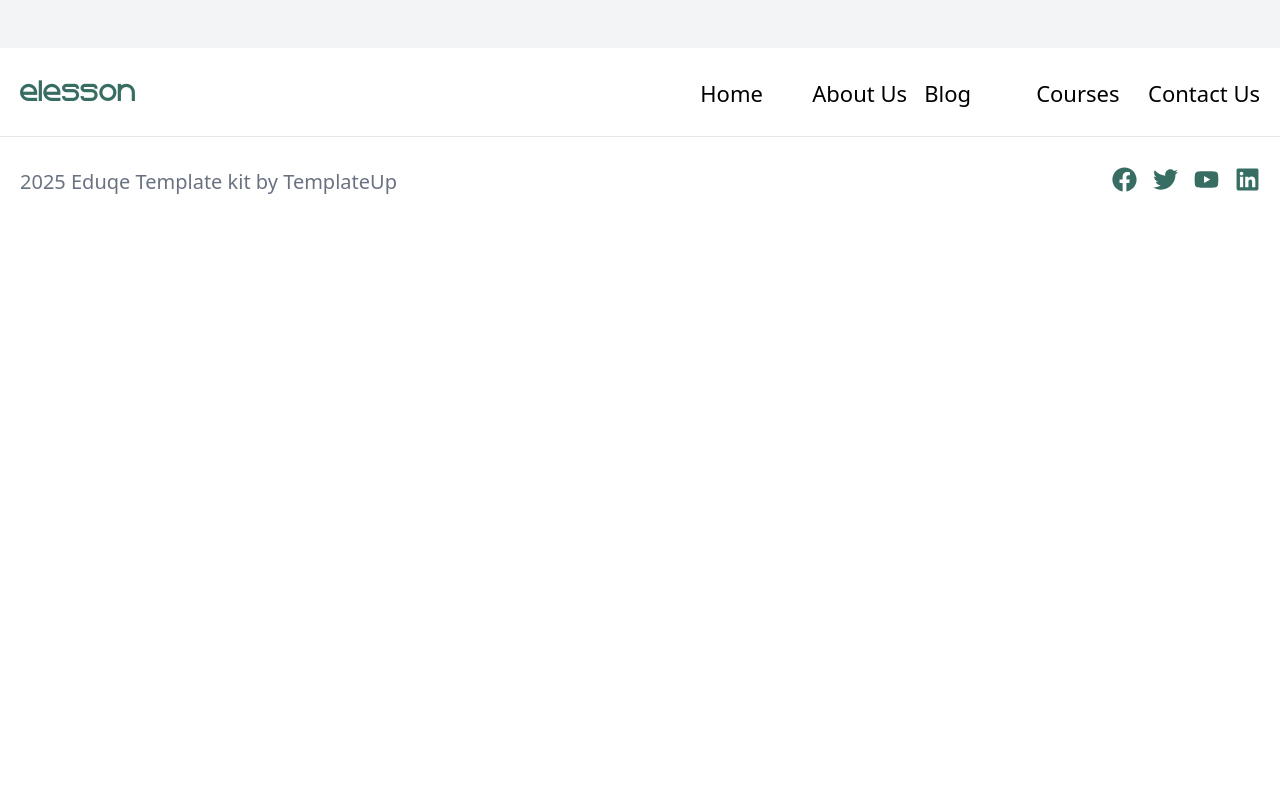
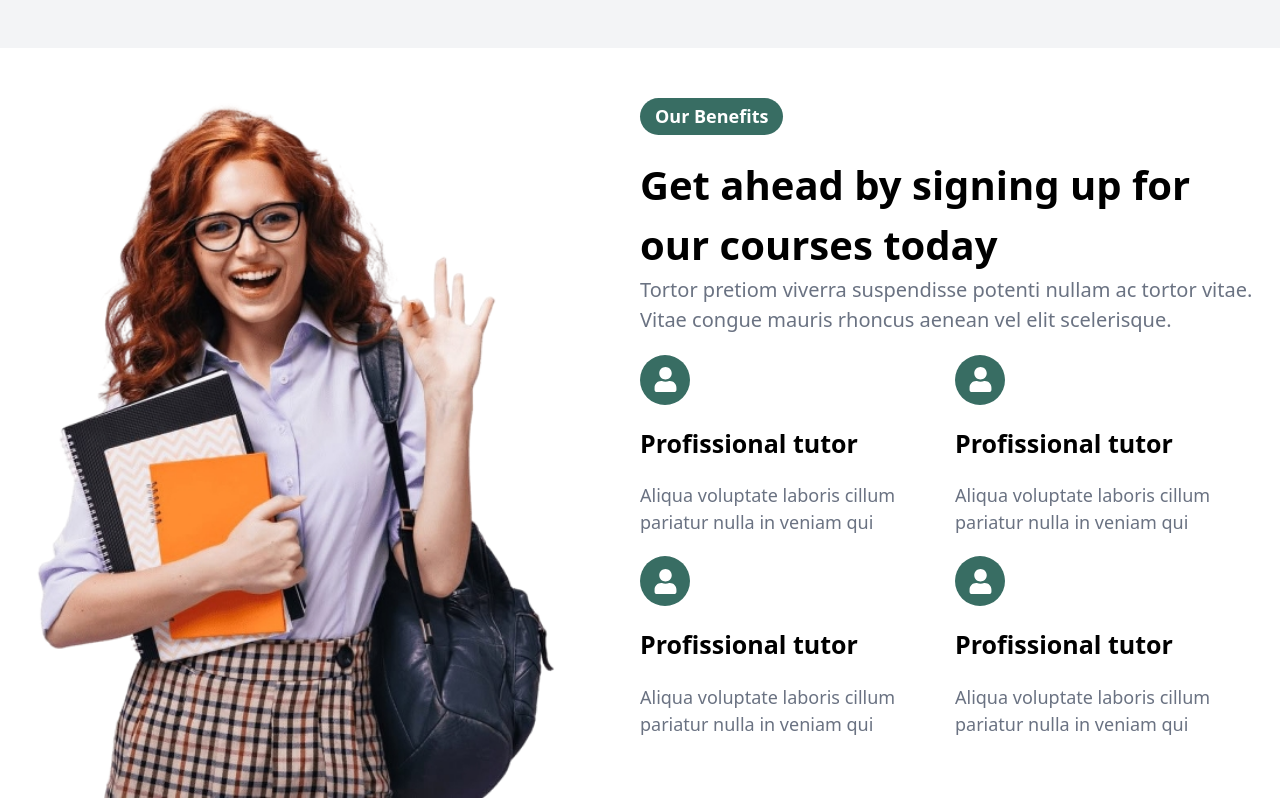
Before and after one commit to 932525862/timer, a React (Vite) app: page / in a window 1280 px wide. Shown: the part 1738-2538 px from the top of the page. Before the commit the page ends 1985 px from the top, so only its background shows below. Built offline with nearby package versions, Linux system fonts and the light colour scheme.

Commit message:
add: our benifits section

```diff
--- a/src/App.jsx
+++ b/src/App.jsx
@@ -4,6 +4,7 @@ import Benefits from './components/Benefits'
 import Footer from './components/Footer'
 import Header from './components/Header'
 import Hero from './components/Hero'
+import OurBenefits from './components/OurBenefits'
 
 function App() {
 
@@ -12,6 +13,7 @@ function App() {
       <Header/>
       <Hero/>
       <Benefits/>
+      <OurBenefits/>
       <Footer/>
     </>
   )
--- a/src/components/Benefits.jsx
+++ b/src/components/Benefits.jsx
@@ -2,7 +2,7 @@ import React from "react";
 
 const Benefits = () => {
   return (
-    <section className="bg-gray-100 py-[30px] sm:py-[50px] mt-[50px]">
+    <section className="bg-gray-100 py-[30px] sm:py-[50px]">
       <div className="container">
         <div className="w-full text-center ">
           <h4 className="text-[28px] sm:text-[35px] font-[700]">Our popular courses</h4>
--- a/src/components/Hero.jsx
+++ b/src/components/Hero.jsx
@@ -6,15 +6,15 @@ import { FaUser } from "react-icons/fa";
 import heroImg from "../assets/hero1.png";
 const Hero = () => {
   return (
-    <section>
-      <div className="container">
-        <div className="flex justify-between">
+    <section className="">
+      <div className="container relative">
+        <div className="mb-[50px]">
           <div>
             <div className="mt-[40px]">
-              <h1 className="text-[65px] font-bold max-w-[500px]">
+              <h1 className="text-[45px] sm:text-[65px] font-bold max-w-[400px] sm:max-w-[500px]">
                 Unlock your potential online
               </h1>
-              <p className="text-gray-500 text-[20px] max-w-[600px] mt-[15px]">
+              <p className="text-gray-500 text-[16px] sm:text-[20px] max-w-[600px] mt-[15px]">
                 Our online courses are designed to equip you with the skills and
                 knowledge you need to succeed in today's competitive world
               </p>
@@ -23,8 +23,8 @@ const Hero = () => {
               </button>
             </div>
             <div className="mt-[50px] flex gap-7">
-              <div>
-                <div>
+              <div className="hidden sm:block">
+                <div >
                   <h4 className="text-[30px] font-[600]">Testimonials</h4>
                   <div className="flex text-amber-400 gap-1 text-[28px] items-center">
                     <RiStarSFill />
@@ -182,7 +182,7 @@ const Hero = () => {
               </div>
             </div>
           </div>
-          <div className="self-end">
+          <div className="absolute -bottom-[50px] right-0 -z-10">
             <img src={heroImg} alt="girl photo" />
           </div>
         </div>
--- /dev/null
+++ b/src/components/OurBenefits.jsx
@@ -0,0 +1,61 @@
+import React from "react";
+import img from "../assets/hero1.png";
+import { FaUser } from "react-icons/fa";
+
+const OurBenefits = () => {
+  return (
+    <section className="pt-[20px] pb-[20px] sm:pb-[50px] lg:pb-0 sm:pt-[50px]">
+      <div className="container">
+        <div className="flex">
+          <div className="w-[50%] hidden lg:block">
+            <img className="w-auto h-[700px]" src={img} alt="girl photo" />
+          </div>
+          <div className="w-full lg:w-[50%]">
+            <button className="py-[5px] px-[15px] text-[18px] font-[600] bg-[#386d63] text-[#fff] rounded-[30px] mb-[20px]">
+              Our Benefits
+            </button>
+            <h5 className="text-[28px] sm:text-[40px] font-[700]">
+              Get ahead by signing up for our courses today
+            </h5>
+            <p className="text-[16px] sm:text-[20px] text-gray-500">
+              Tortor pretiom viverra suspendisse potenti nullam ac tortor vitae.
+              Vitae congue mauris rhoncus aenean vel elit scelerisque.
+            </p>
+            <div className="grid grid-cols-2 gap-x-[10px] gap-y-[20px] mt-[20px]">
+              <div>
+                <div className="text-[#fff] bg-[#386d63] text-[20px] sm:text-[25px] w-[40px] sm:w-[50px] h-[40px] sm:h-[50px] flex justify-center items-center rounded-[50%]">
+                  <FaUser />
+                </div>
+                <h6 className="mt-[10px] sm:mt-[20px] text-[20px] sm:text-[25px] font-[700]">Profissional tutor</h6>
+                <p className="mt-[10px] sm:mt-[20px] text-[16px] sm:text-[18px] text-gray-500">Aliqua voluptate laboris cillum pariatur nulla in veniam qui</p>
+              </div>
+              <div>
+                <div className="text-[#fff] bg-[#386d63] text-[20px] sm:text-[25px] w-[40px] sm:w-[50px] h-[40px] sm:h-[50px] flex justify-center items-center rounded-[50%]">
+                  <FaUser />
+                </div>
+                <h6 className="mt-[10px] sm:mt-[20px] text-[20px] sm:text-[25px] font-[700]">Profissional tutor</h6>
+                <p className="mt-[10px] sm:mt-[20px] text-[16px] sm:text-[18px] text-gray-500">Aliqua voluptate laboris cillum pariatur nulla in veniam qui</p>
+              </div>
+              <div>
+                <div className="text-[#fff] bg-[#386d63] text-[20px] sm:text-[25px] w-[40px] sm:w-[50px] h-[40px] sm:h-[50px] flex justify-center items-center rounded-[50%]">
+                  <FaUser />
+                </div>
+                <h6 className="mt-[10px] sm:mt-[20px] text-[20px] sm:text-[25px] font-[700]">Profissional tutor</h6>
+                <p className="mt-[10px] sm:mt-[20px] text-[16px] sm:text-[18px] text-gray-500">Aliqua voluptate laboris cillum pariatur nulla in veniam qui</p>
+              </div>
+              <div>
+                <div className="text-[#fff] bg-[#386d63] text-[20px] sm:text-[25px] w-[40px] sm:w-[50px] h-[40px] sm:h-[50px] flex justify-center items-center rounded-[50%]">
+                  <FaUser />
+                </div>
+                <h6 className="mt-[10px] sm:mt-[20px] text-[20px] sm:text-[25px] font-[700]">Profissional tutor</h6>
+                <p className="mt-[10px] sm:mt-[20px] text-[16px] sm:text-[18px] text-gray-500">Aliqua voluptate laboris cillum pariatur nulla in veniam qui</p>
+              </div>
+            </div>
+          </div>
+        </div>
+      </div>
+    </section>
+  );
+};
+
+export default OurBenefits;
```
